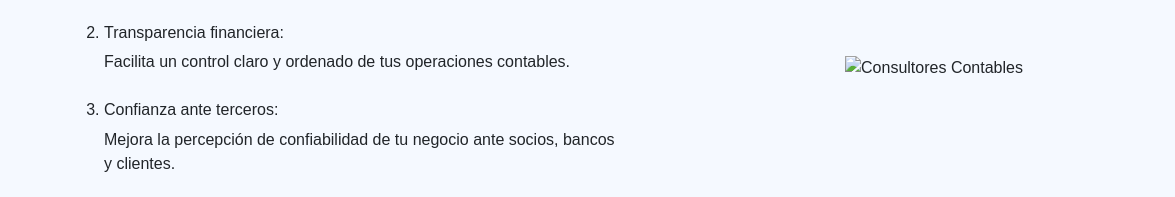
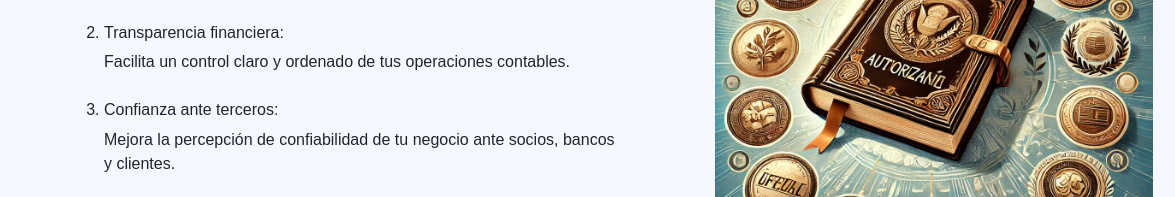
Before and after one commit to BenjaminSk09/Bdf-Asociados, a plain HTML site: page Paginas Secundarias/libros_contables.html in a window 1280 px wide. Shown: the part 740-937 px from the top of the page, 0-1175 px from the left. Drawn offline with nearby package versions, Linux system fonts and the light colour scheme; files whose address does not match are found by name.

Commit message:
se agrego imagen

```diff
--- a/Paginas Secundarias/libros_contables.html
+++ b/Paginas Secundarias/libros_contables.html
@@ -106,7 +106,7 @@
                     </p>
                 </div>
                 <div class="info-image">
-                    <img src="../Imagenes/autorizacion_libros.jpg" alt="Consultores Contables" class="img-fluid">
+                    <img src="../Imagenes/Autorizacionlibros.webp" alt="Consultores Contables" class="img-fluid">
                 </div>
             </div>
         </div>
```
Also changed, not shown: Imagenes/Autorizacionlibros.webp (added).
